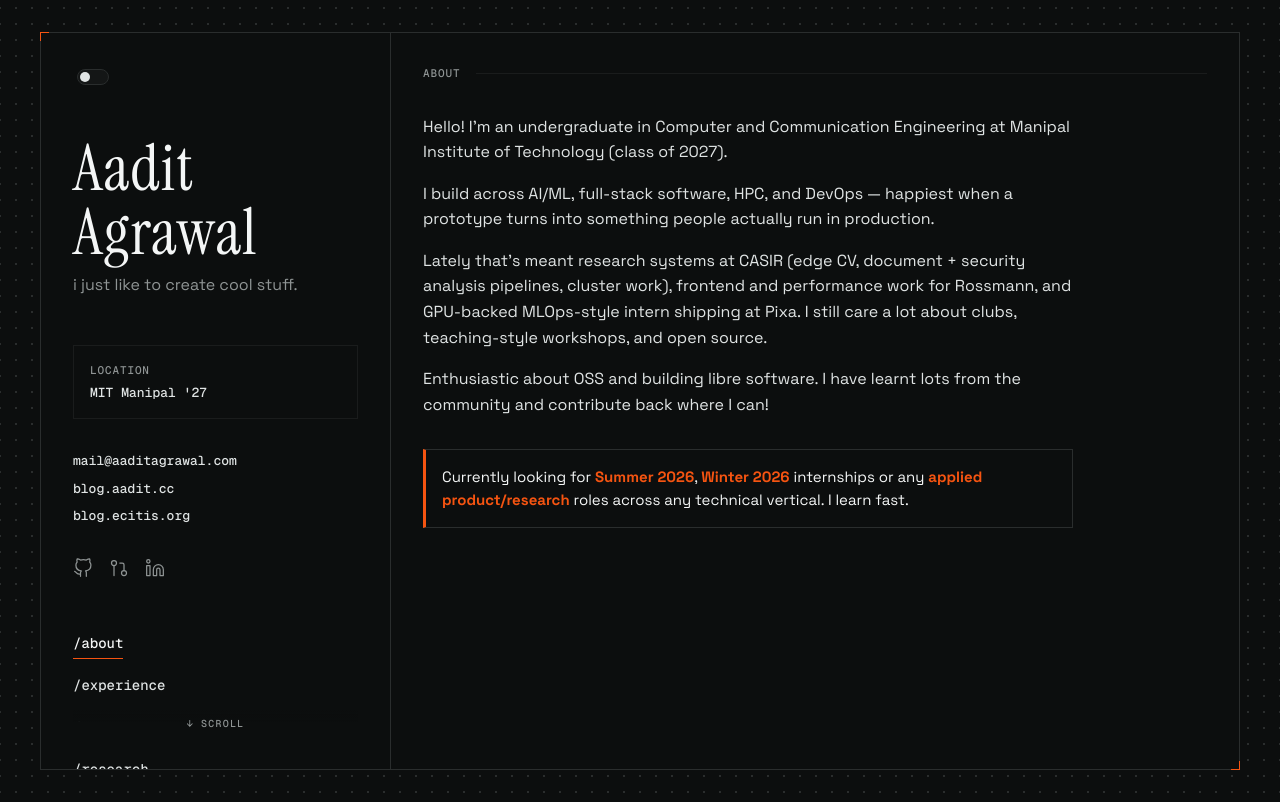
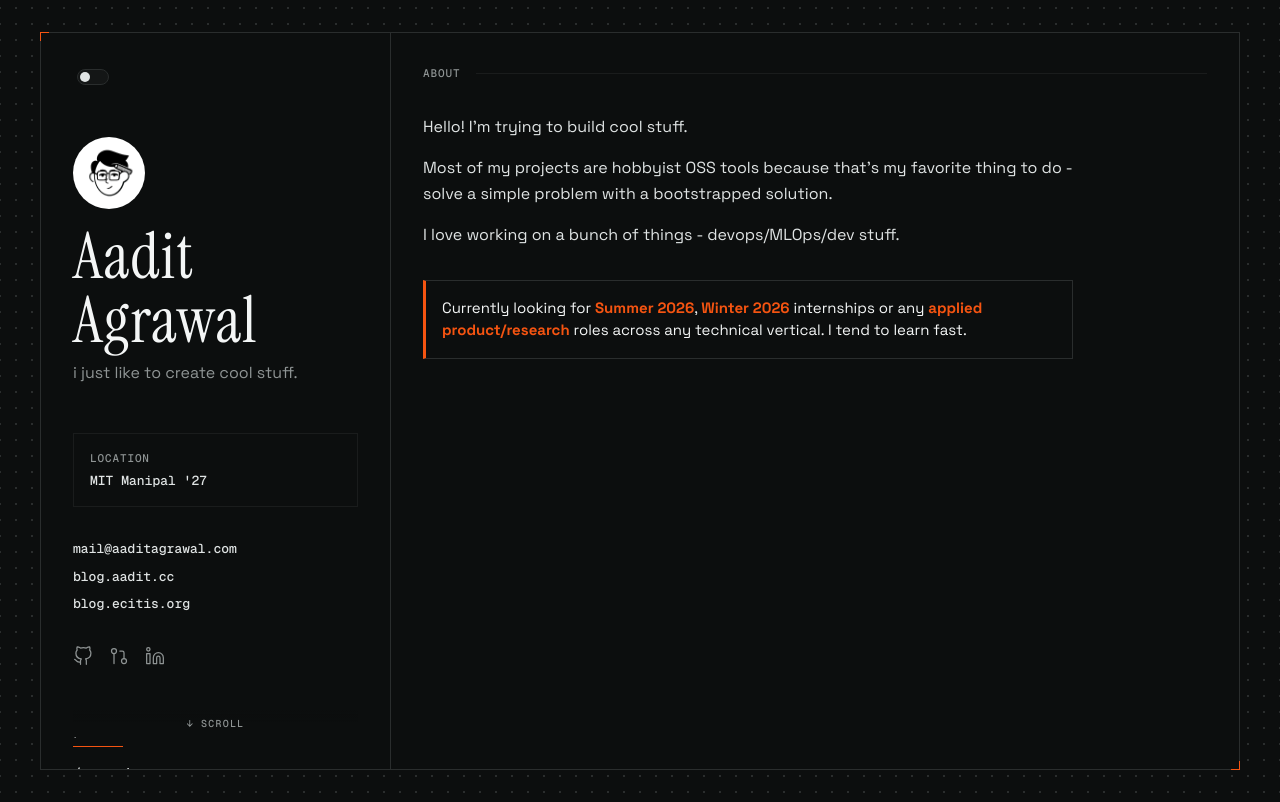
Before and after one commit to aaditagrawal/landingpage, an Astro site: page / in a window 1280 px wide. Built offline with nearby package versions, Linux system fonts and the light colour scheme; Astro itself is replaced by a stand-in of ours; no server answers; a web font is replaced by a local one.

Commit message:
:octocat: content update

```diff
--- a/src/layouts/Layout.astro
+++ b/src/layouts/Layout.astro
@@ -1,4 +1,7 @@
 ---
+import { Picture } from "astro:assets";
+import pfp from "../assets/pfp.png";
+
 interface Props {
 	title: string;
 }
@@ -51,6 +54,15 @@ const isHome = currentPath === '/' || currentPath === '/index.html';
 					</div>
 
 					<div class="hero">
+						<Picture
+							src={pfp}
+							formats={["avif", "webp"]}
+							alt="Aadit Agrawal"
+							class="hero-avatar"
+							width={72}
+							height={72}
+							loading="eager"
+						/>
 						<h1 class="font-serif-name">Aadit Agrawal</h1>
 						<p class="subtitle">i just like to create cool stuff.</p>
 					</div>
@@ -387,6 +399,18 @@ const isHome = currentPath === '/' || currentPath === '/index.html';
 
 	.hero {
 		margin-bottom: var(--space-2xl);
+	}
+
+	.hero-avatar {
+		border-radius: 50%;
+		display: block;
+		margin-bottom: var(--space-md);
+	}
+
+	.left-panel--compact .hero-avatar {
+		width: 48px;
+		height: 48px;
+		margin-bottom: var(--space-sm);
 	}
 
 	h1 {
--- a/src/pages/index.astro
+++ b/src/pages/index.astro
@@ -98,30 +98,20 @@ try {
 
         <div class="about-content">
             <p>
-                Hello! I'm an undergraduate in Computer and Communication
-                Engineering at Manipal Institute of Technology (class of 2027).
+                Hello! I'm trying to build cool stuff.
             </p>
 
             <p>
-                I build across AI/ML, full-stack software, HPC, and DevOps —
-                happiest when a prototype turns into something people actually
-                run in production.
+                Most of my projects are hobbyist OSS tools because that's my favorite thing to do - solve a simple problem with a bootstrapped solution.
             </p>
 
             <p>
-                Lately that's meant research systems at CASIR (edge CV, document
-                + security analysis pipelines, cluster work), frontend and
-                performance work for Rossmann, and GPU-backed MLOps-style
-                intern shipping at Pixa. I still care a lot about clubs,
-                teaching-style workshops, and open source.
+                I love working on a bunch of things - devops/MLOps/dev stuff.
             </p>
 
-            <p>
-                Enthusiastic about OSS and building libre software. I have learnt lots from the community and contribute back where I can!
-            </p>
 
             <div class="status-callout">
-                Currently looking for <strong>Summer 2026</strong>, <strong>Winter 2026</strong> internships or any <strong>applied product/research</strong> roles across any technical vertical. I learn fast.
+                Currently looking for <strong>Summer 2026</strong>, <strong>Winter 2026</strong> internships or any <strong>applied product/research</strong> roles across any technical vertical. I tend to learn fast.
             </div>
         </div>
     </section>
```
Also changed, not shown: package.json (+4 -4 lines), public/favicon.svg, src/assets/pfp.png (added), 1 other file.
